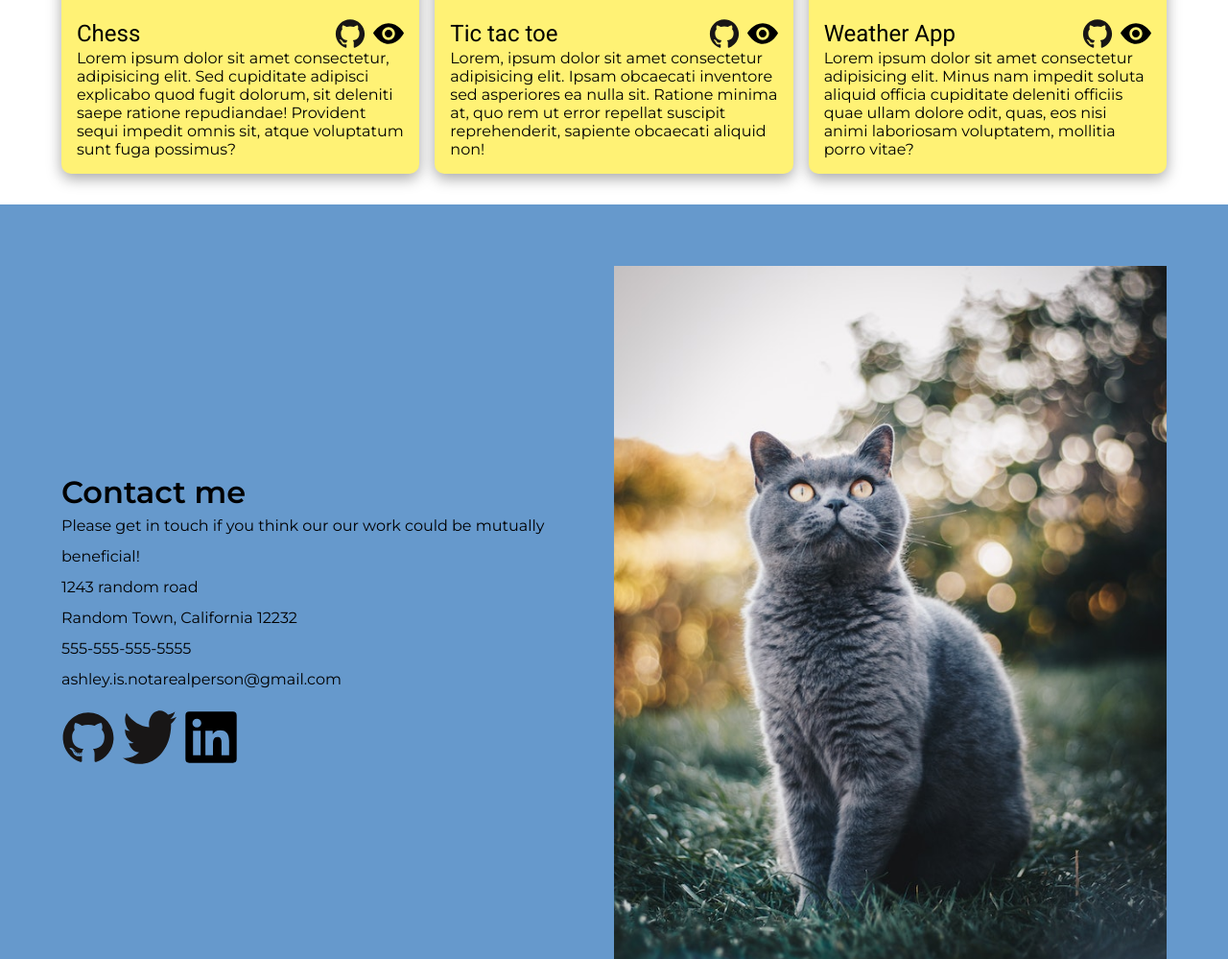
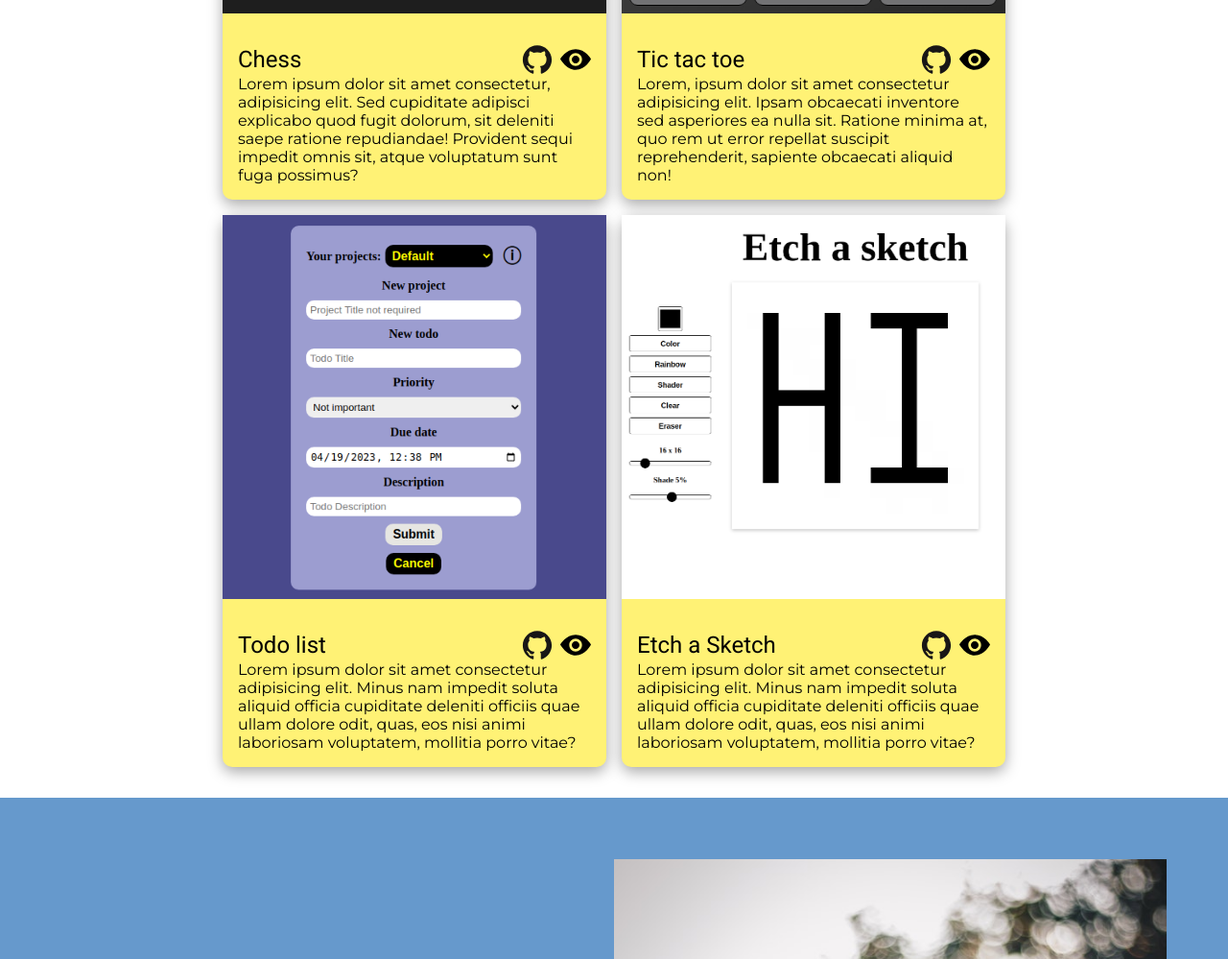
Before and after one commit to aleksandar-code/Portfolio, a plain HTML site: page index.html in a window 1280 px wide. Shown: the part 1008-2007 px from the top of the page at 96% size. Drawn offline with Linux system fonts and the light colour scheme.

Commit message:
Style projects

```diff
--- a/index.html
+++ b/index.html
@@ -182,7 +182,54 @@
             <img class="screenshot" src="img/todolist.png" alt="" />
             <div class="project-info">
               <div class="project-about">
-                <div class="project-name">Weather App</div>
+                <div class="project-name">Todo list</div>
+                <ul class="links">
+                  <li class="link">
+                    <a href="">
+                      <svg class="icon" viewBox="0 0 128 128">
+                        <g fill="#181616">
+                          <path
+                            fill-rule="evenodd"
+                            clip-rule="evenodd"
+                            d="M64 5.103c-33.347 0-60.388 27.035-60.388 60.388 0 26.682 17.303 49.317 41.297 57.303 3.017.56 4.125-1.31 4.125-2.905 0-1.44-.056-6.197-.082-11.243-16.8 3.653-20.345-7.125-20.345-7.125-2.747-6.98-6.705-8.836-6.705-8.836-5.48-3.748.413-3.67.413-3.67 6.063.425 9.257 6.223 9.257 6.223 5.386 9.23 14.127 6.562 17.573 5.02.542-3.903 2.107-6.568 3.834-8.076-13.413-1.525-27.514-6.704-27.514-29.843 0-6.593 2.36-11.98 6.223-16.21-.628-1.52-2.695-7.662.584-15.98 0 0 5.07-1.623 16.61 6.19C53.7 35 58.867 34.327 64 34.304c5.13.023 10.3.694 15.127 2.033 11.526-7.813 16.59-6.19 16.59-6.19 3.287 8.317 1.22 14.46.593 15.98 3.872 4.23 6.215 9.617 6.215 16.21 0 23.194-14.127 28.3-27.574 29.796 2.167 1.874 4.097 5.55 4.097 11.183 0 8.08-.07 14.583-.07 16.572 0 1.607 1.088 3.49 4.148 2.897 23.98-7.994 41.263-30.622 41.263-57.294C124.388 32.14 97.35 5.104 64 5.104z"
+                          ></path>
+                          <path
+                            d="M26.484 91.806c-.133.3-.605.39-1.035.185-.44-.196-.685-.605-.543-.906.13-.31.603-.395 1.04-.188.44.197.69.61.537.91zm2.446 2.729c-.287.267-.85.143-1.232-.28-.396-.42-.47-.983-.177-1.254.298-.266.844-.14 1.24.28.394.426.472.984.17 1.255zM31.312 98.012c-.37.258-.976.017-1.35-.52-.37-.538-.37-1.183.01-1.44.373-.258.97-.025 1.35.507.368.545.368 1.19-.01 1.452zm3.261 3.361c-.33.365-1.036.267-1.552-.23-.527-.487-.674-1.18-.343-1.544.336-.366 1.045-.264 1.564.23.527.486.686 1.18.333 1.543zm4.5 1.951c-.147.473-.825.688-1.51.486-.683-.207-1.13-.76-.99-1.238.14-.477.823-.7 1.512-.485.683.206 1.13.756.988 1.237zm4.943.361c.017.498-.563.91-1.28.92-.723.017-1.308-.387-1.315-.877 0-.503.568-.91 1.29-.924.717-.013 1.306.387 1.306.88zm4.598-.782c.086.485-.413.984-1.126 1.117-.7.13-1.35-.172-1.44-.653-.086-.498.422-.997 1.122-1.126.714-.123 1.354.17 1.444.663zm0 0"
+                          ></path>
+                        </g>
+                      </svg>
+                    </a>
+                  </li>
+                  <li class="link">
+                    <a href="">
+                      <svg
+                        class="icon"
+                        xmlns="http://www.w3.org/2000/svg"
+                        width="24"
+                        height="24"
+                        viewBox="0 0 24 24"
+                      >
+                        <path
+                          d="M15 12c0 1.654-1.346 3-3 3s-3-1.346-3-3 1.346-3 3-3 3 1.346 3 3zm9-.449s-4.252 8.449-11.985 8.449c-7.18 0-12.015-8.449-12.015-8.449s4.446-7.551 12.015-7.551c7.694 0 11.985 7.551 11.985 7.551zm-7 .449c0-2.757-2.243-5-5-5s-5 2.243-5 5 2.243 5 5 5 5-2.243 5-5z"
+                        />
+                      </svg>
+                    </a>
+                  </li>
+                </ul>
+              </div>
+              <p class="project-description">
+                Lorem ipsum dolor sit amet consectetur adipisicing elit. Minus
+                nam impedit soluta aliquid officia cupiditate deleniti officiis
+                quae ullam dolore odit, quas, eos nisi animi laboriosam
+                voluptatem, mollitia porro vitae?
+              </p>
+            </div>
+          </div>
+          <div class="project">
+            <img class="screenshot" src="img/etch-a-sketch.png" alt="" />
+            <div class="project-info">
+              <div class="project-about">
+                <div class="project-name">Etch a Sketch</div>
                 <ul class="links">
                   <li class="link">
                     <a href="">
@@ -226,6 +273,8 @@
             </div>
           </div>
         </div>
+        </div>
+
       </section>
       <section class="contact">
         <div class="call-to-action">
--- a/style.css
+++ b/style.css
@@ -250,6 +250,14 @@ main {
     box-shadow: rgba(99, 99, 99, 0.2) 0px 2px 8px 0px;
   }
 
+  .projects {
+    grid-template-columns: repeat(2, minmax(250px, 400px));
+  }
+
+  .main {
+    margin: 0 auto;
+  }
+
   .portrait {
     max-width: 70%;
     height: auto;
@@ -327,14 +335,15 @@ main {
 }
 
 @media (max-width: 800px) {
+  .projects {
+    grid-template-columns: minmax(100px, 500px);
+    place-content: center;
+  }
+
   .about {
     background-color: unset;
     display: flex;
     flex-direction: column;
-  }
-
-  section.introduction::before {
-    max-height: 601px;
   }
 
   .image-holder {
```
Also changed, not shown: img/etch-a-sketch.png (added).
